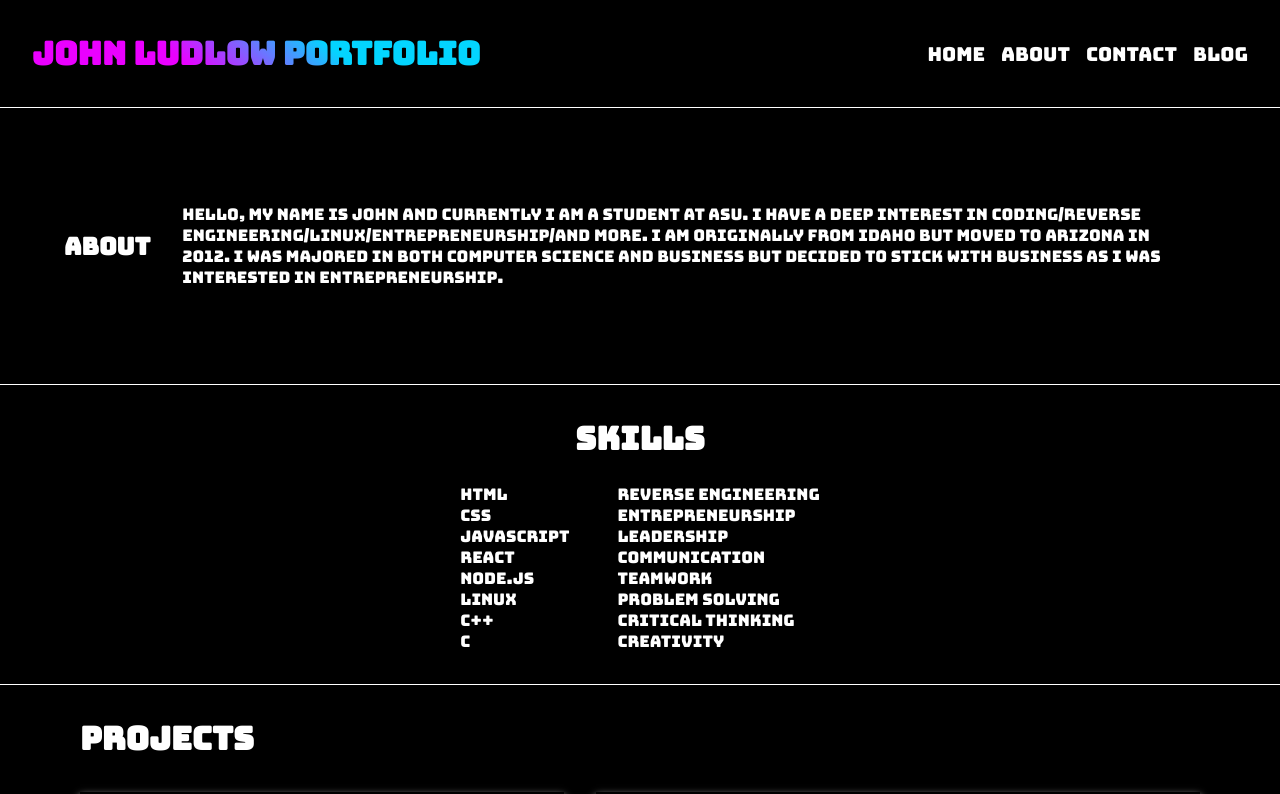
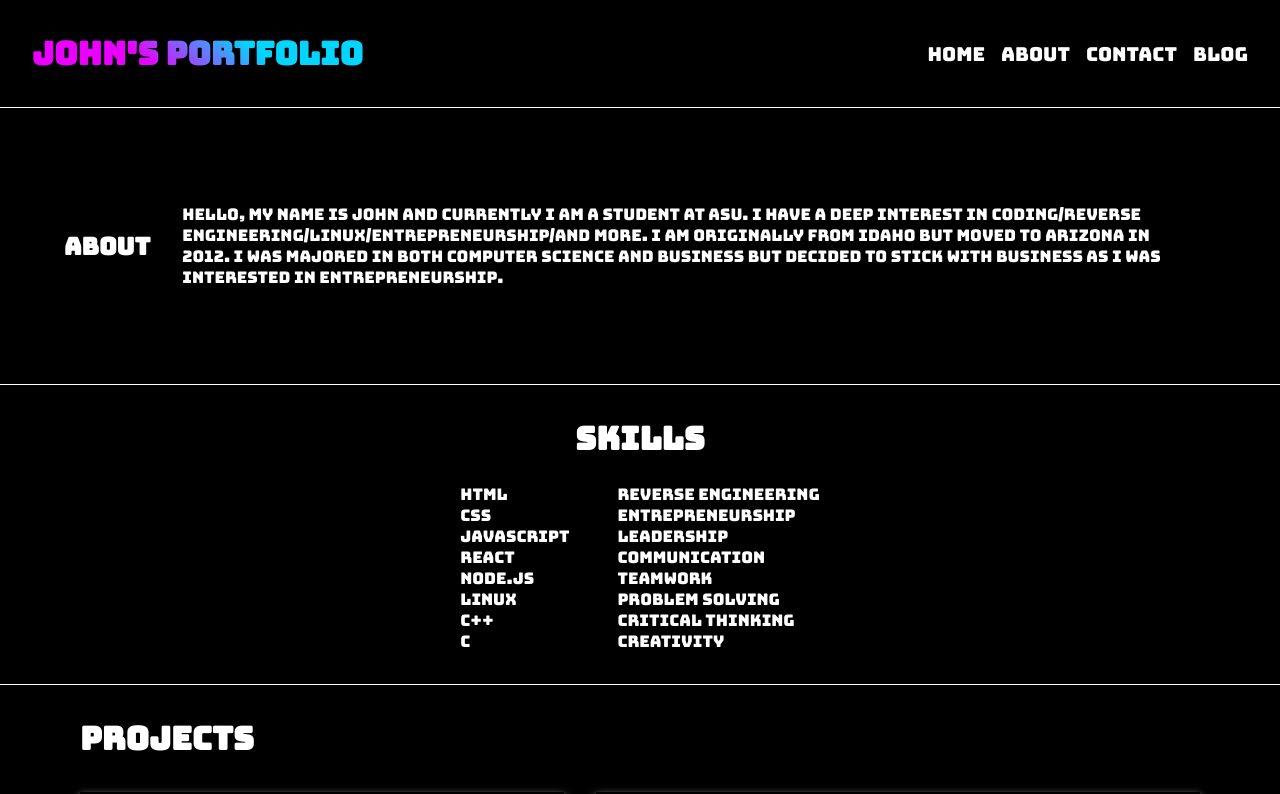
Before and after one commit to Einvy/react-portfolio, a React (Create React App) app: page / in a window 1280 px wide. Shown: the top 794 px of the page. Built offline with nearby package versions, Linux system fonts and the light colour scheme; a web font is replaced by a local one.

Commit message:
Changed the header title

```diff
--- a/src/Components/App.jsx
+++ b/src/Components/App.jsx
@@ -12,7 +12,7 @@ import Certs from "./Certs";
 function App() {
   return (
     <div>
-      <Header title="John Ludlow Portfolio" />
+      <Header title="John's Portfolio" />
       <Body />
       <Skills />
       <Projects />
```
